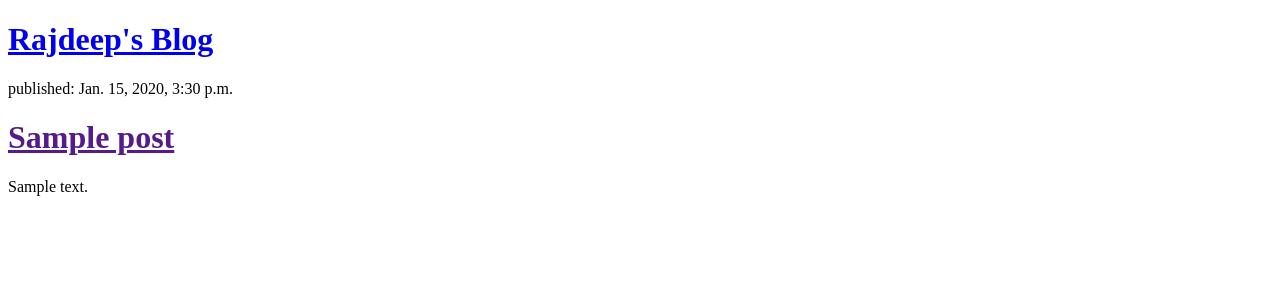
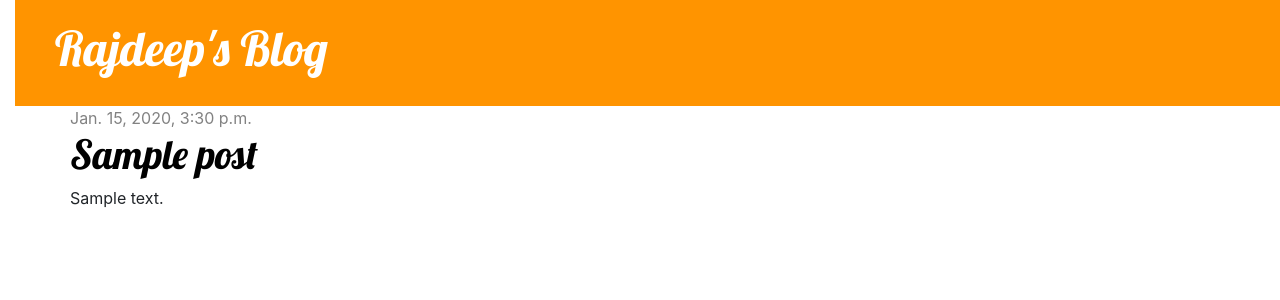
Before and after one commit to rajgoesout/my-first-blog, a Django app: template blog/templates/blog/post_list.html in a window 1280 px wide. Shown: the top 300 px of the page. Run offline with Django 3.2, Linux system fonts and the light colour scheme; the template is opened without the code that fills it: values that come from a table or form of the project are taken from there, others are empty; tables that the repository leaves empty hold one stand-in row (values such as "Sample post"); some libraries are stand-ins or nearby versions.

Commit message:
added template extending

```diff
--- /dev/null
+++ b/blog/static/css/blog.css
@@ -0,0 +1,55 @@
+body {
+	padding-left: 15px;
+}
+
+h1 a {
+	color: #FCA205;
+	font-family: 'Lobster';
+}
+
+.page-header {
+	background-color: #ff9400;
+	margin-top: 0;
+	padding: 20px 20px 20px 40px;
+}
+
+.page-header h1, .page-header h1 a, .page-header h1 a:visited, .page-header h1 a:active {
+    color: #ffffff;
+    font-size: 36pt;
+    text-decoration: none;
+}
+
+.content {
+    margin-left: 40px;
+}
+
+h1, h2, h3, h4 {
+    font-family: 'Lobster', cursive;
+}
+
+.date {
+    color: #828282;
+}
+
+.save {
+    float: right;
+}
+
+.post-form textarea, .post-form input {
+    width: 100%;
+}
+
+.top-menu, .top-menu:hover, .top-menu:visited {
+    color: #ffffff;
+    float: right;
+    font-size: 26pt;
+    margin-right: 20px;
+}
+
+.post {
+    margin-bottom: 70px;
+}
+
+.post h1 a, .post h1 a:visited {
+    color: #000000;
+}
--- /dev/null
+++ b/blog/templates/blog/base.html
@@ -0,0 +1,23 @@
+{% load staticfiles %}
+<!DOCTYPE html>
+<html>
+<head>
+	<title>Rajdeep's Blog</title>
+	<link rel="stylesheet" href="https://stackpath.bootstrapcdn.com/bootstrap/4.1.1/css/bootstrap.min.css" integrity="sha384-WskhaSGFgHYWDcbwN70/dfYBj47jz9qbsMId/iRN3ewGhXQFZCSftd1LZCfmhktB" crossorigin="anonymous">
+	<link rel="stylesheet" href="{% static 'css/blog.css' %}">
+	<link href="//fonts.googleapis.com/css?family=Lobster&subset=latin,latin-ext" rel="stylesheet" type="text/css">
+</head>
+<body>
+    <div class="page-header">
+        <h1><a href="/">Rajdeep's Blog</a></h1>
+    </div>
+    <div class="content container">
+        <div class="row">
+            <div class="col-md-8">
+                {% block content %}
+                {% endblock %}
+            </div>
+        </div>
+    </div>
+</body>
+</html>
--- a/blog/templates/blog/post_list.html
+++ b/blog/templates/blog/post_list.html
@@ -1,28 +1,13 @@
-<!DOCTYPE html>
-<html>
-<head>
-	<title>Rajdeep's Blog</title>
-</head>
-<body>
-	<div>
-		<h1><a href="/">Rajdeep's Blog</a></h1>
-	</div>
-	<!-- <div>
-		<p>published: 11.07.2018, 11:13</p>
-		<h2><a href="">My first post</a></h2>
-		<p>Aenean eu leo quam. Pellentesque ornare sem lacinia quam venenatis vestibulum. Donec id elit non mi porta gravida at eget metus. Fusce dapibus, tellus ac cursus commodo, tortor mauris condimentum nibh, ut fermentum massa justo sit amet risus.</p>
-	</div>
-	<div>
-		<p>published: 11.07.2018, 11:13</p>
-		<h2><a href="">My second post</a></h2>
-		<p>Aenean eu leo quam. Pellentesque ornare sem lacinia quam venenatis vestibulum. Donec id elit non mi porta gravida at eget metus. Fusce dapibus, tellus ac cursus commodo, tortor mauris condimentum nibh, ut f.</p>
-	</div> -->
-	{% for post in posts%}
-		<div>
-			<p>published: {{ post.published_date }}</p>
-			<h1><a href="">{{ post.title }}</a></h1>
-			<p>{{ post.text|linebreaksbr }}</p>
-		</div>
+{% extends 'blog/base.html' %}
+
+{% block content %}
+	{% for post in posts %}
+    	<div class="post">
+        	<div class="date">
+            	{{ post.published_date }}
+        	</div>
+        	<h1><a href="">{{ post.title }}</a></h1>
+        	<p>{{ post.text|linebreaksbr }}</p>
+    	</div>
 	{% endfor %}
-</body>
-</html>
+{% endblock %}
```
